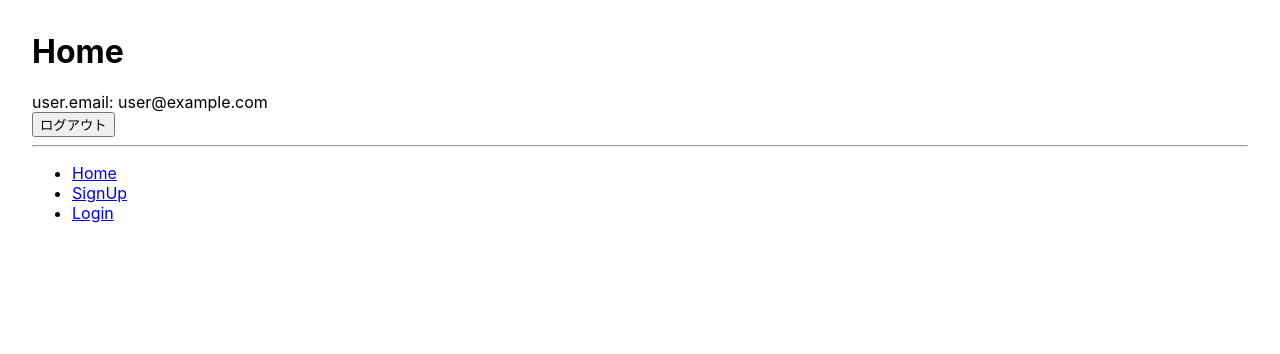
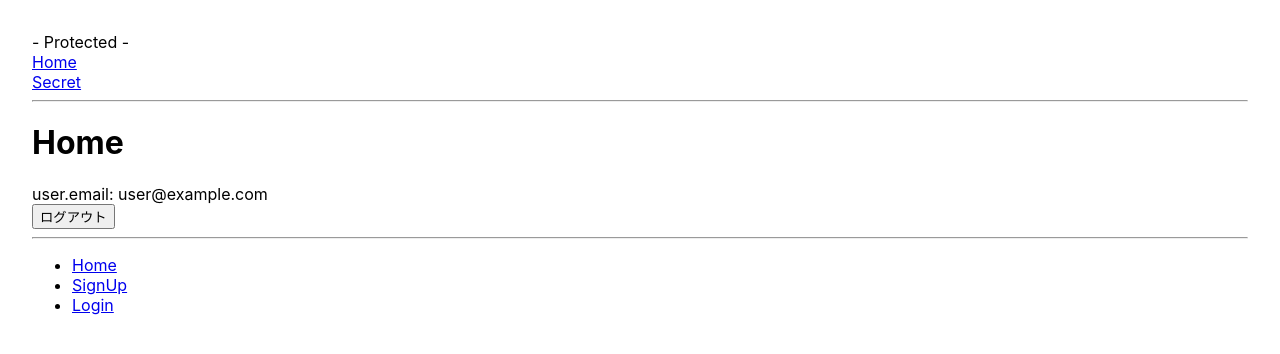
Before and after one commit to yo16/react_prac_firebase_auth, a React (Create React App) app in the folder react-firebase-auth/: page / in a window 1280 px wide. Shown: the top 354 px of the page. Built offline with nearby package versions, Linux system fonts and the light colour scheme; no server answers; sample sign-in values are in the browser's storage; the HTML template or start-up script is replaced by a standard one.

Commit message:
using Outlet

```diff
--- a/react-firebase-auth/src/App.js
+++ b/react-firebase-auth/src/App.js
@@ -1,10 +1,12 @@
 import { BrowserRouter, Routes, Route } from 'react-router-dom';
 
+import { AuthProvider } from './AuthContext';
 import { Home } from './components/Home';
 import { SignUp } from './components/SignUp';
 import { Login } from './components/Login';
-import { AuthProvider } from './AuthContext';
-import { PrivateRoute } from './components/PrivateRoute';
+import { Secret } from './components/Secret';
+import { PublicLayout } from './components/PublicLayout';
+import { ProtectedLayout } from './components/ProtectedLayout';
 
 import './App.css';
 
@@ -14,16 +16,16 @@ function App() {
       <div style={{ margin: '2em' }}>
         <BrowserRouter>
           <Routes>
-            <Route
-              path="/"
-              element={
-                <PrivateRoute>
-                  <Home />
-                </PrivateRoute>
-              }
-            />
-            <Route path="/signup" element={<SignUp />} />
-            <Route path="/login" element={<Login />} />
+            <Route element={<PublicLayout />}>
+              <Route path="/signup" element={<SignUp />} />
+              <Route path="/login" element={<Login />} />
+            </Route>
+
+            <Route element={<ProtectedLayout />}>
+              <Route path="/" element={<Home />} />
+              <Route path="/secret" element={<Secret />} />
+            </Route>
+
           </Routes>
         </BrowserRouter>
       </div>
--- a/react-firebase-auth/src/components/Home.js
+++ b/react-firebase-auth/src/components/Home.js
@@ -15,9 +15,15 @@ export function Home() {
     return (
         <>
             <h1>Home</h1>
-            user.email: {user.email}<br />
 
-            <button onClick={handleLogout}>ログアウト</button>
+            {user &&
+                (
+                    <>
+                        <div>user.email: {user.email}</div>
+                        <button onClick={handleLogout}>ログアウト</button>
+                    </>
+                )
+            }
 
             <hr />
             <ul>
--- a/react-firebase-auth/src/components/PrivateRoute.js
+++ /dev/null
@@ -1,11 +0,0 @@
-import { Navigate } from "react-router-dom";
-
-import { useAuthContext } from "../AuthContext";
-
-export function PrivateRoute({ children }) {
-    const { user } = useAuthContext();
-    if (!user) {
-        return <Navigate to="/login" />;
-    }
-    return children;
-};
--- /dev/null
+++ b/react-firebase-auth/src/components/ProtectedLayout.js
@@ -0,0 +1,23 @@
+import { Navigate, Link, Outlet } from "react-router-dom";
+
+import { useAuthContext } from "../AuthContext";
+
+export function ProtectedLayout() {
+    const { user } = useAuthContext();
+    if (!user) {
+        return <Navigate to="/login" />;
+    }
+
+    return (
+        <div>
+            <div>- Protected - </div>
+            <nav>
+                <Link to="/">Home</Link><br />
+                <Link to="/secret">Secret</Link>
+            </nav>
+            <hr />
+
+            <Outlet />
+        </div>
+    )
+};
--- /dev/null
+++ b/react-firebase-auth/src/components/PublicLayout.js
@@ -0,0 +1,16 @@
+import { Link, Outlet } from "react-router-dom";
+
+export function PublicLayout() {
+    return (
+        <div>
+            <div>- Public - </div>
+            <nav>
+                <Link to="/login">Login</Link><br />
+                <Link to="/signup">SignUp</Link>
+            </nav>
+            <hr />
+
+            <Outlet />
+        </div>
+    );
+};
--- /dev/null
+++ b/react-firebase-auth/src/components/Secret.js
@@ -0,0 +1,20 @@
+
+import { useAuthContext } from "../AuthContext";
+
+export function Secret() {
+    const { user } = useAuthContext();
+
+    return (
+        <>
+        <h1>Secret!</h1>
+
+        {user &&
+            (
+                <>
+                    <div>user.email: {user.email}</div>
+                </>
+            )
+        }
+        </>
+    );
+}
```
